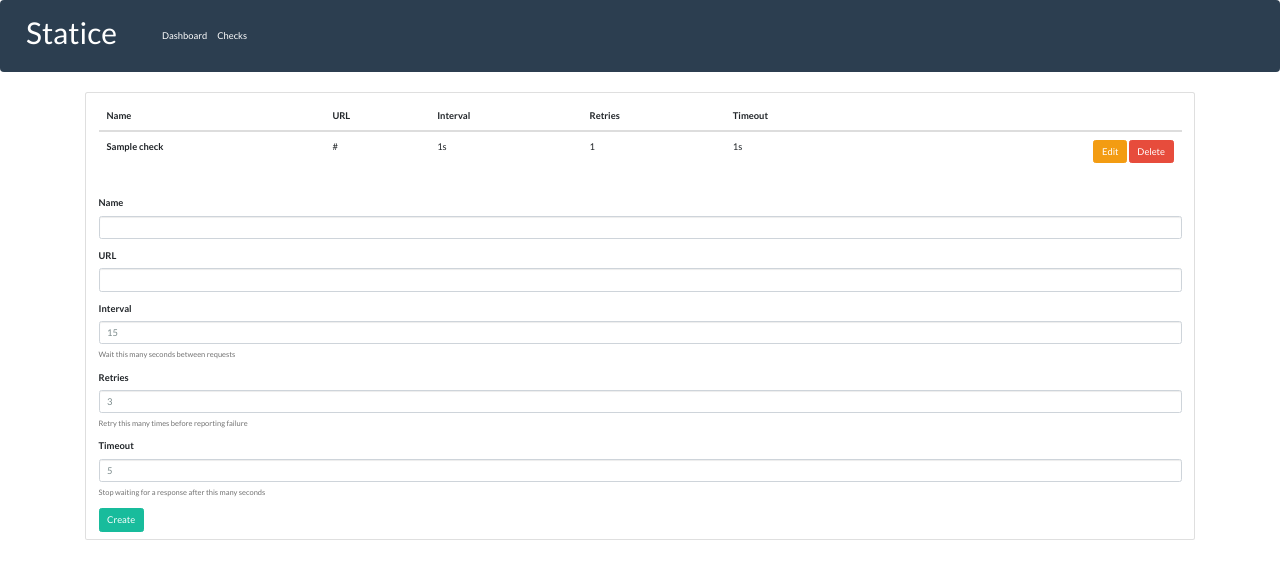
After one commit to averycrespi/statice, a Flask app: page /checks in a window 1280 px wide. The commit adds this page. Shown: the top 579 px of the page. Run offline with Flask 2, Linux system fonts and the light colour scheme; tables that the repository leaves empty hold one stand-in row (values such as "Sample post"); some libraries are stand-ins or nearby versions.

Commit message:
Add check overview page

```diff
--- a/app/__init__.py
+++ b/app/__init__.py
@@ -23,10 +23,10 @@ def create_app(config=Config):
     moment.init_app(app)
 
     from app.dashboard import bp as dashboard_bp
-    from app.settings import bp as settings_bp
+    from app.checks import bp as checks_bp
 
     app.register_blueprint(dashboard_bp)
-    app.register_blueprint(settings_bp)
+    app.register_blueprint(checks_bp)
 
     return app
 
--- /dev/null
+++ b/app/checks/forms.py
@@ -0,0 +1,33 @@
+from flask_wtf import FlaskForm
+from wtforms import IntegerField, StringField, SubmitField
+from wtforms.validators import DataRequired, NumberRange, ValidationError
+
+from app.models import Check
+
+
+class CreateCheckForm(FlaskForm):
+    name = StringField("Name", validators=[DataRequired()])
+    url = StringField("URL", validators=[DataRequired()])
+    interval = IntegerField(
+        "Interval",
+        description="Wait this many seconds between requests",
+        default=15,
+        validators=[DataRequired(), NumberRange(min=1)],
+    )
+    retries = IntegerField(
+        "Retries",
+        description="Retry this many times before reporting failure",
+        default=3,
+        validators=[DataRequired(), NumberRange(min=0)],
+    )
+    timeout = IntegerField(
+        "Timeout",
+        description="Stop waiting for a response after this many seconds",
+        default=5,
+        validators=[DataRequired(), NumberRange(min=1)],
+    )
+    submit = SubmitField("Create")
+
+    def validate_name(self, name):
+        if Check.query.filter_by(name=name.data).first() is not None:
+            raise ValidationError("Please use a unique check name.")
--- /dev/null
+++ b/app/checks/routes.py
@@ -0,0 +1,30 @@
+from flask import flash, redirect, render_template, url_for
+
+from app import db
+from app.models import Category, Check, Event
+from app.checks import bp
+from app.checks.forms import CreateCheckForm
+
+
+@bp.route("/checks", methods=["GET", "POST"])
+def checks():
+    form = CreateCheckForm()
+    if form.validate_on_submit():
+        check = Check(
+            name=form.name.data,
+            url=form.url.data,
+            status=Category.INFO,
+            interval=form.interval.data,
+            retries=form.retries.data,
+            timeout=form.timeout.data,
+        )
+        db.session.add(check)
+        db.session.flush()
+        event = Event(
+            check_id=check.id, message="Check has been created", category=Category.INFO,
+        )
+        db.session.add(event)
+        db.session.commit()
+        flash(f"Check {check.name} has been created.", category=Category.INFO)
+        return redirect(url_for("checks.checks"))
+    return render_template("checks.html", checks=Check.query.all(), form=form)
--- a/app/templates/base.html
+++ b/app/templates/base.html
@@ -18,7 +18,7 @@
     <div class="collapse navbar-collapse">
         <div class="navbar-nav">
             <a class="nav-item nav-link" href="{{ url_for("dashboard.dashboard") }}">Dashboard</a>
-            <a class="nav-item nav-link" href="{{ url_for("settings.settings") }}">Settings</a>
+            <a class="nav-item nav-link" href="{{ url_for("checks.checks") }}">Checks</a>
         </div>
     </div>
 </nav>
--- /dev/null
+++ b/app/templates/checks.html
@@ -0,0 +1,40 @@
+{% extends "base.html" %}
+
+{% import "bootstrap/wtf.html" as wtf %}
+
+{% block app_content %}
+<ul class="list-group">
+    <li class="list-group-item">
+        <table class="table">
+            <thead>
+                <tr>
+                    <th scope="col">Name</th>
+                    <th scope="col">URL</th>
+                    <th scope="col">Interval</th>
+                    <th scope="col">Retries</th>
+                    <th scope="col">Timeout</th>
+                    <th scope="col"></th>
+                </tr>
+            </thead>
+            <tbody>
+                {% for check in checks %}
+                <tr class="table">
+                    <th scope="row"><p class="text-{{ check.status }}">{{ check.name }}</p></th>
+                    <td>{{ check.url }}</td>
+                    <td>{{ check.interval }}s</td>
+                    <td>{{ check.retries }}</td>
+                    <td>{{ check.timeout }}s</td>
+                    <td align="right">
+                        <button type="button" class="btn btn-warning">Edit</button>
+                        <button type="button" class="btn btn-danger">Delete</button>
+                    </td>
+                </tr>
+                {% endfor %}
+            </tbody>
+        </table>
+        </li>
+    <li class="list-group-item">
+        {{ wtf.quick_form(form, button_map={"submit": "success"}, form_type="horizontal") }}
+    </li>
+</ul>
+{% endblock %}
--- a/app/templates/dashboard.html
+++ b/app/templates/dashboard.html
@@ -16,7 +16,7 @@
                 <div class="card-body">
                     <table class="table">
                         <tbody>
-                            {% for event in check.events %}
+                            {% for event in check.events|sort(attribute="time", reverse=True) %}
                             <tr>
                                 <td>
                                     <span>{{ event.message }}</span>
```
Also changed, not shown: app/checks/__init__.py (added, +7 -0 lines), app/cli.py (+10 -10 lines), app/models.py (+7 -0 lines), app/settings/__init__.py (deleted, +0 -7 lines), app/settings/forms.py (deleted, +0 -14 lines), app/settings/routes.py (deleted, +0 -18 lines), app/templates/_manage.html (deleted, +0 -21 lines), app/templates/settings.html (deleted, +0 -20 lines).
